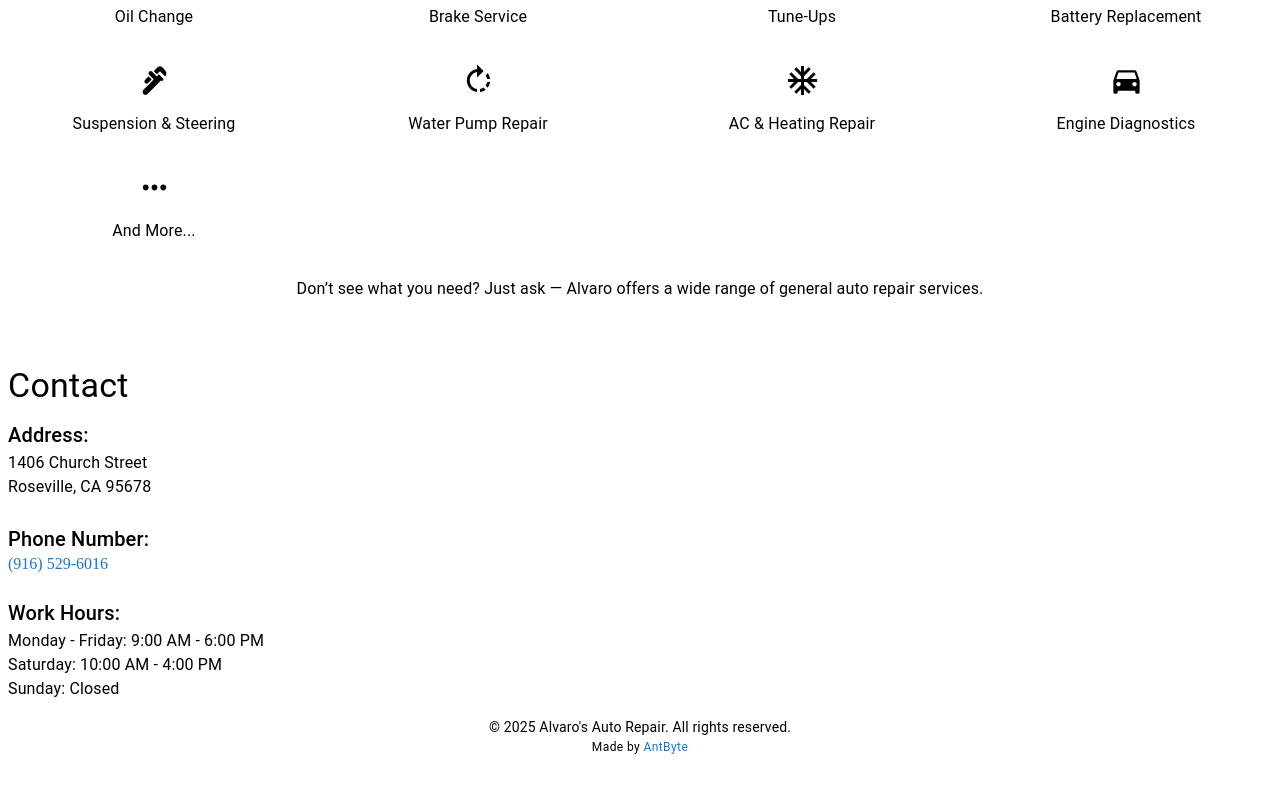
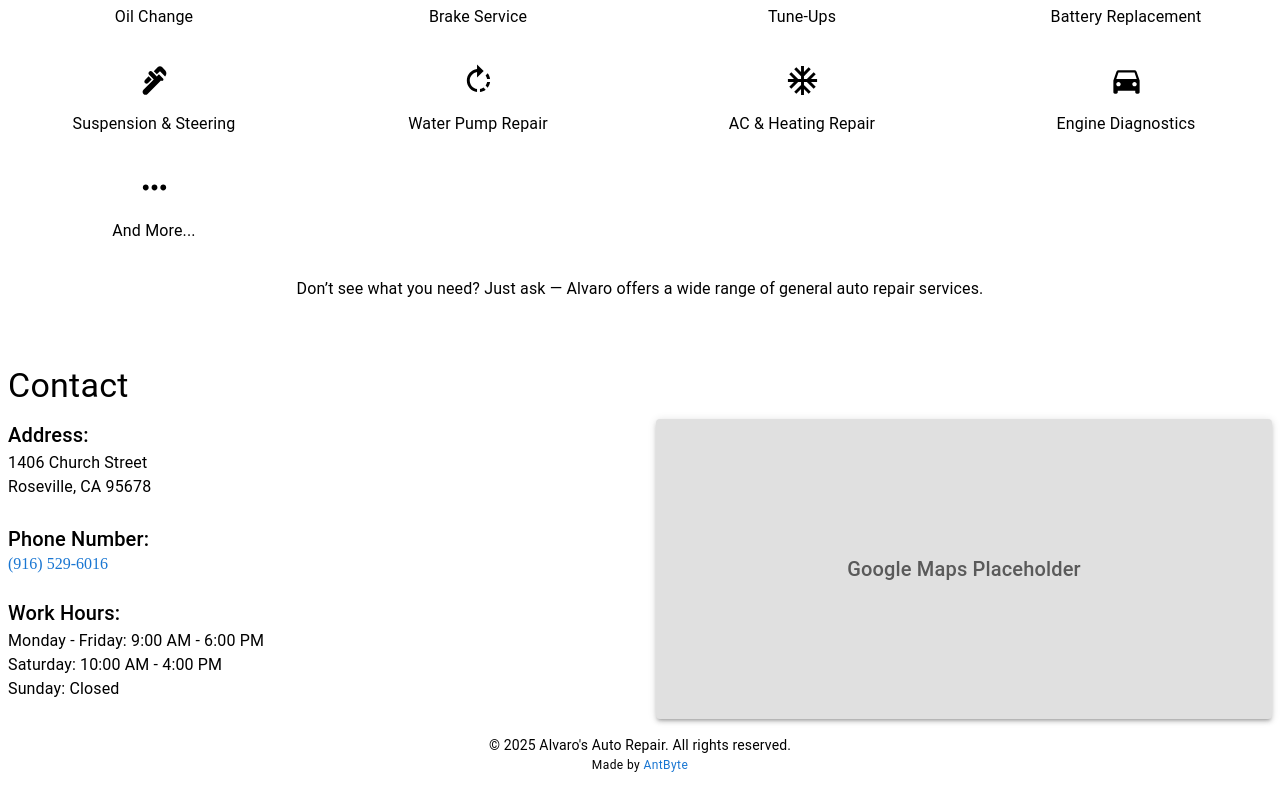
Before and after one commit to Alvaro1965/Alvaro-s-Auto-Repair, a React (Vite) app: page / in a window 1280 px wide. Shown: the part 2026-2826 px from the top of the page. Built offline with nearby package versions, Linux system fonts and the light colour scheme.

Commit message:
Added a grid and a google map placeholder

```diff
--- a/src/components/ContactSection/index.jsx
+++ b/src/components/ContactSection/index.jsx
@@ -1,4 +1,4 @@
-import { Box, Typography, Stack, Link } from "@mui/material";
+import { Box, Typography, Stack, Link, Grid, Paper } from "@mui/material";
 
 export default function ContactSection(){
 
@@ -8,6 +8,8 @@
         Contact
       </Typography>
 
+      <Grid container spacing={4}>
+        <Grid item xs={12} md={6}>
           <Stack spacing={3}>
             <Box>
               <Typography variant="h6">Address:</Typography>
@@ -19,7 +21,7 @@
 
             <Box>
               <Typography variant="h6">Phone Number:</Typography>
-          <Link href='tel: +19165296016' underline='hover'>
+              <Link href="tel:+19165296016" underline="hover">
                 (916) 529-6016
               </Link>
             </Box>
@@ -33,6 +35,25 @@
               </Typography>
             </Box>
           </Stack>
+        </Grid>
+
+        <Grid item xs={12} md={6}>
+          <Paper
+            elevation={3}
+            sx={{
+              minHeight: 300,
+              backgroundColor: "#e0e0e0",
+              display: "flex",
+              alignItems: "center",
+              justifyContent: "center",
+              typography: "h6",
+              color: "text.secondary",
+            }}
+          >
+            Google Maps Placeholder
+          </Paper>
+        </Grid>
+      </Grid>
     </Box>
-  )
+  );
 }
```
Lines whose indentation alone changed are shown as unchanged.
